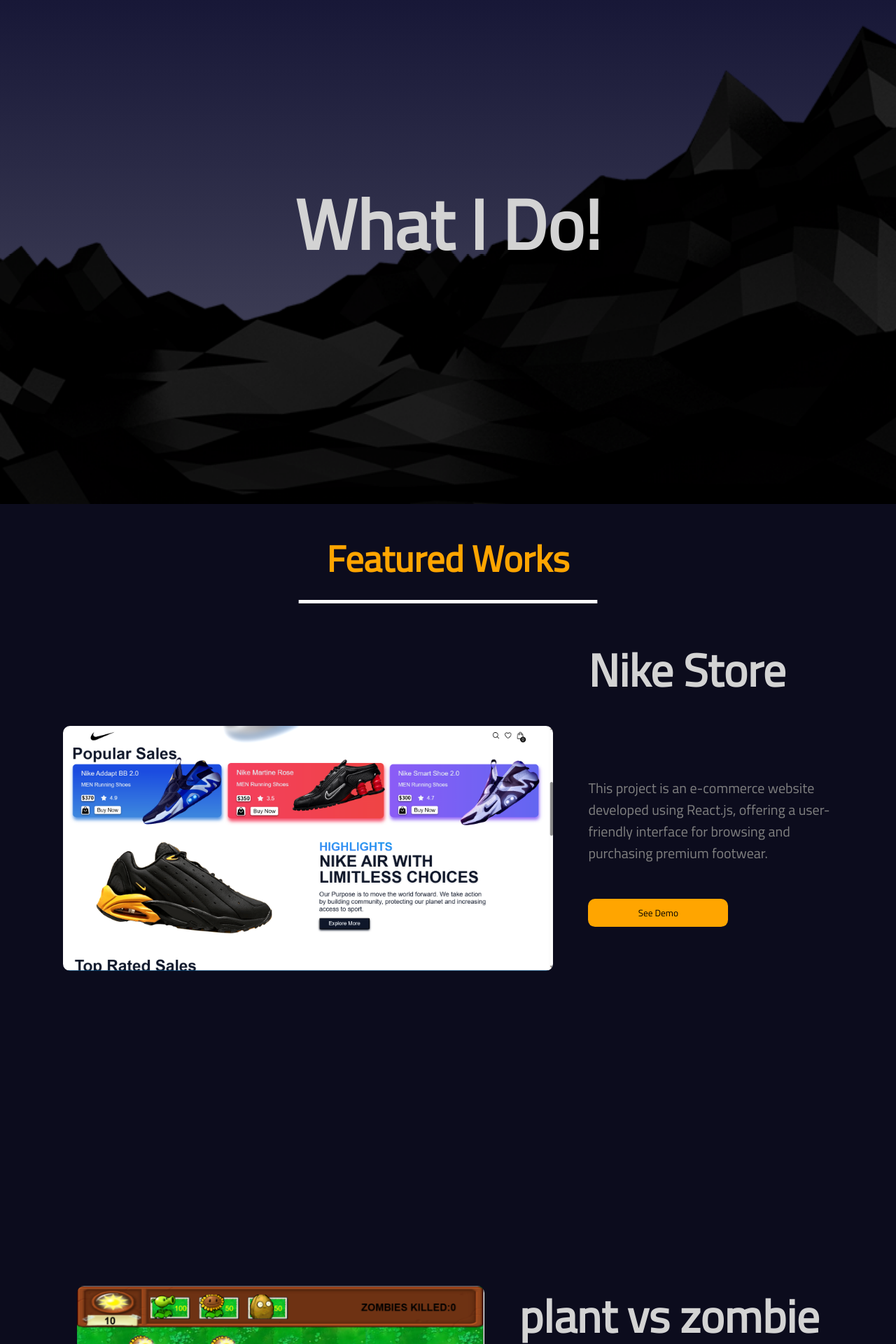
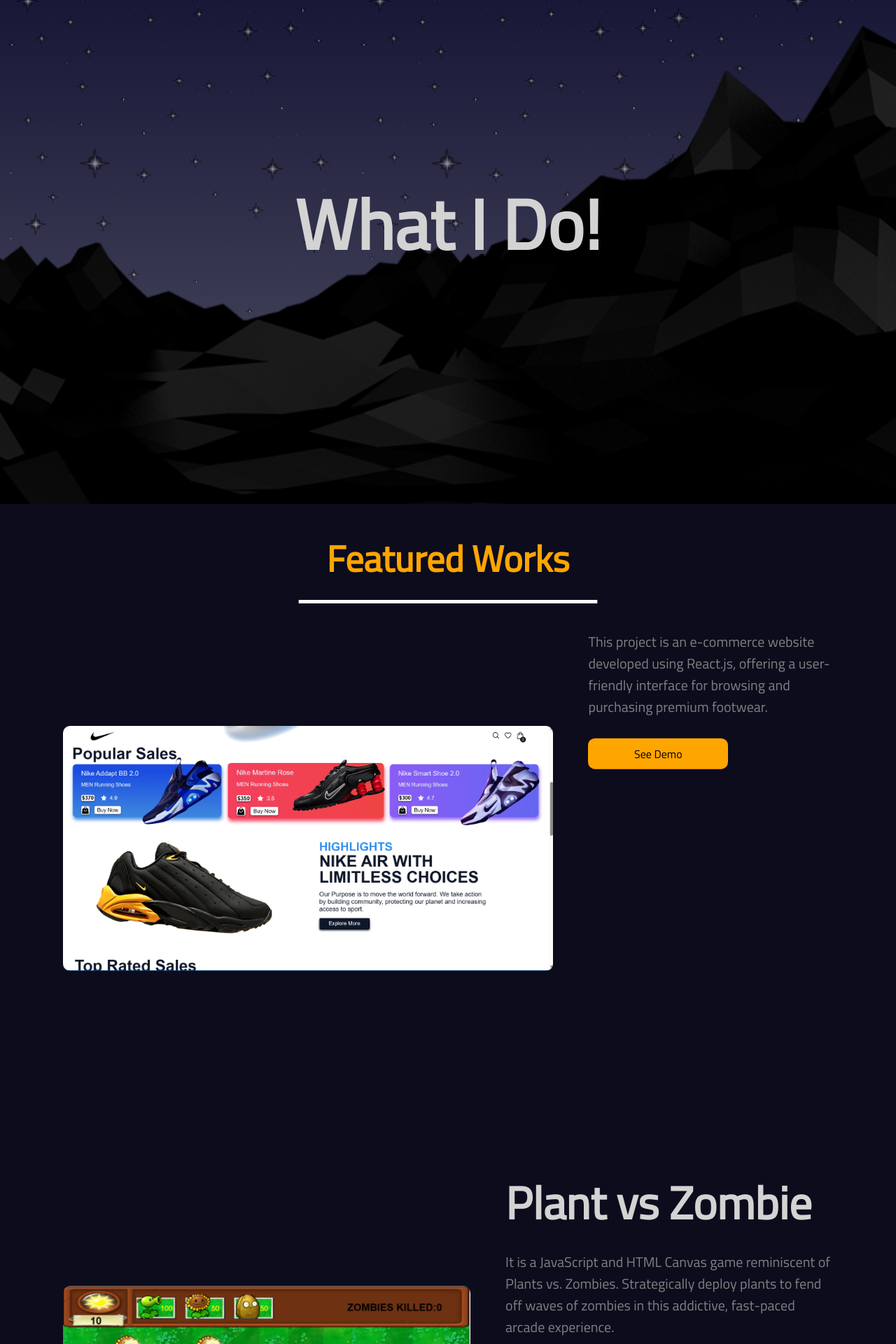
Before and after one commit to shreyash776/Portfolio, a React (Vite) app in the folder portfolio/: page / in a window 1280 px wide. Shown: the part 880-2800 px from the top of the page at 70% size. Built offline with nearby package versions, Linux system fonts and the light colour scheme.

Commit message:
fixed the featured section

```diff
--- a/portfolio/src/Components/Contact.jsx
+++ b/portfolio/src/Components/Contact.jsx
@@ -39,14 +39,14 @@
 
     <motion.div   variants={variants} className='item'>
         <h2>Address</h2>
-        <span>akgec ghaziabad</span>
+        <span>Akgec Ghaziabad ,India</span>
     </motion.div>
     <motion.div  variants={variants} className='item'>
-        <h2>phone.no</h2>
+        <h2>Phone no.</h2>
         <span>6394846293</span>
     </motion.div>
     <motion.div  variants={variants} className='item'>
-        <h2>Mail</h2>
+        <h2>Email</h2>
         <span>shreyashchaurasia77@gmail.com</span>
     </motion.div>
       </motion.div>
@@ -79,8 +79,8 @@
        ref={formRef} initial={{opacity:0}} whileInView={{opacity:1}} transition={{delay:4,duration:1}}>
         <input type="text" required  placeholder='name' name="name"/>
         <input type="email" required  placeholder='email' name="email" />
-        <textarea rows={4} placeholder='message' name="message" ></textarea>
-        <button>submit</button>
+        <textarea rows={4} placeholder='message' name="message"style={{ resize: 'none' }} ></textarea>
+        <button>Submit</button>
       </motion.form>
     </div>
      </motion.div>
--- a/portfolio/src/Components/Home.jsx
+++ b/portfolio/src/Components/Home.jsx
@@ -44,7 +44,7 @@
    <div className='home-wrapper'>
    <motion.div className='text-container' variants={textVariants} initial="initial" animate="animate">
         <motion.h2 variants={textVariants}>SHREYASH CHAURASIA</motion.h2>
-        <motion.h1 variants={textVariants}>I build things for the web</motion.h1>
+        <motion.h1 variants={textVariants}>Fueling the web with code and creativity.</motion.h1>
         <motion.div className='buttons' variants={textVariants}>
             <motion.button variants={textVariants}><a href="#Projects">See the Latest projects</a></motion.button>
             <motion.button variants={textVariants}  ><a href="#Contact" >
--- a/portfolio/src/Components/Parallix.jsx
+++ b/portfolio/src/Components/Parallix.jsx
@@ -10,14 +10,14 @@
   })
 
   const yText=useTransform(scrollYProgress,[0,1],["0%","300%"]);
-//   const yBg=useTransform(scrollYProgress,[0,1],["0%","100%"]);
+  const yBg=useTransform(scrollYProgress,[0,0.7],["0%","50%"]);
 
   return (
     <div className='parallix'
     ref={ref}>
       <motion.h1 style={{y:yText}}>What I Do!</motion.h1>
         <motion.div className='mountain'></motion.div>
-        {/* <motion.div style={{x:yBg}} className='stars'></motion.div> */}
+        <motion.div style={{x:yBg}} className='stars'></motion.div>
     </div>
   )
 }
--- a/portfolio/src/Components/Projects.jsx
+++ b/portfolio/src/Components/Projects.jsx
@@ -1,31 +1,34 @@
-import React,{useRef}from 'react'
+import {useRef}from 'react'
 import {motion,useScroll,useSpring, useTransform} from "framer-motion"
 const items=[
     {
         id:1,
         title:"Nike Store",
         desc:"This project is an e-commerce website developed using React.js, offering a user-friendly interface for browsing and purchasing premium footwear. ",
-        img:"/nike.png"
-
+        img:"/nike.png",
+        git:"https://github.com/shreyash776/Nike-store"
     },
     {
         id:2,
-        title:"plant vs zombie",
-        desc:"plant vs zombie game built using javascript ",
-        img:"/Screenshot 2024-01-25 201551.png"
+        title:"Plant vs Zombie",
+        desc:"It is a JavaScript and HTML Canvas game reminiscent of Plants vs. Zombies. Strategically deploy plants to fend off waves of zombies in this addictive, fast-paced arcade experience. ",
+        img:"/Screenshot 2024-01-25 201551.png",
+        git:"https://github.com/shreyash776/plant-vs-zombie"
     },
     {
         id:3,
         title:"Todo-list",
         img:"/todo.png ",
-        desc:  "A sleek and efficient React-powered todo list for seamless task management."
+        desc:  "ReactToDo is a minimalist to-do list app crafted with React.js. Effortlessly manage tasks with streamlined features for quick adding, deleting, and marking as complete. Stay organized and focused with ReactToDo's clean interface and lightning-fast performance.",
+        git:"https://github.com/shreyash776/Todo-list"
     },
     {
         id:4,
-        title:"amazon-clone",
+        title:"Amazon-clone",
         img:"/amazon.png",
 
-        desc:"A visually stunning Amazon clone list crafted with HTML and CSS for immersive online shopping experience."
+        desc:"A visually stunning Amazon clone list crafted with HTML and CSS for immersive online shopping experience.",
+        git:"https://github.com/shreyash776/amazon-clone"
     },
 
     {
@@ -33,7 +36,9 @@
         title:"Traveler",
         img:"/traveller.png",
 
-        desc:"A traveler website list featuring destinations and experiences, crafted with HTML, CSS, and Js"
+        desc:"A traveler website list featuring destinations and experiences, crafted with HTML, CSS, and Js",
+        git:"https://github.com/shreyash776/traveller"
+
     },
 
 
@@ -41,14 +46,14 @@
         id:6,
         title:"Weather",
         img:"/weather.png",
-
+       git:"https://github.com/shreyash776/weather_app",
         desc:"A modern weather app powered by React, delivering real-time forecasts and intuitive user experience for weather updates."
     },
     {
         id:7,
         title:"Js Animations",
         img:"/animation.png",
-
+       git:"https://github.com/shreyash776/Animation",
         desc:
         "A captivating web page enhanced with JavaScript animations, offering an engaging user experience through dynamic visual effects and interactivity."
     },
@@ -61,7 +66,7 @@
     const {scrollYProgress}=useScroll({
         target:ref,
     });
-    const y=useTransform(scrollYProgress,[0,1],[-390,350]);
+    const y=useTransform(scrollYProgress,[0,1],[-590,250]);
  return(
     <section id="Projects" >
        <div className='container'>
@@ -72,7 +77,8 @@
         <motion.div className='textContainer' style={{y}} >
             <h2>{item.title}</h2>
             <p>{item.desc}</p>
-            <button>See Demo</button>
+            <a href={item.git} target="_blank">See Demo</a>
+            {/* <button><a href={item.git} target="_blank">See Demo</a></button> */}
         </motion.div>
        </div>
 
@@ -91,7 +97,7 @@
 
     <div className='projects' ref={ref}>
     <div className='progress' >
-        <h1>Featured Works</h1>
+        <h1 className='featured-heading'>Featured Works</h1>
         <motion.div style={{scaleX}} className='progressBar'>       </motion.div>
     </div>
       {items.map(item =>(
--- a/portfolio/src/index.css
+++ b/portfolio/src/index.css
@@ -4,6 +4,9 @@
  /* font-family: "DM sans",sans-serif; */
  font-family: 'Titillium Web';
 
+}
+button{
+  color:black;
 }
 html{
   /* scroll-snap-type: y mandatory; */
@@ -172,6 +175,9 @@
   margin:0;
 
 }
+.featured-heading{
+  width:100vw;
+}
 .text-container h1{
   font-size:4.68rem;
   margin:0;
@@ -226,12 +232,14 @@
   z-index: 4;
 }
 .stars{
-  background-image: url();
-  background-size: cover;
-  background-position:center;
+  background-image: url("/71-719385_star-png-transparent.png");
+
+  /* background-position:center; */
+  background-repeat: repeat;
   width: 100%;
   height: 100%;
   position: absolute;
+  /* z-index:-3; */
 }
 .projects{
   position:relative;
@@ -242,8 +250,11 @@
   left:0;
   padding-top:3px;
   text-align: center;
+  width:100%;
+  background-color: #0c0c1d;
   color:orange;
   font-size: 26px;
+  z-index: 999999999;
 }
 
 .progressBar{
@@ -279,7 +290,7 @@
   flex:1;
   display: flex;
   flex-direction: column;
-  gap:30px;
+  gap:10px;
   padding-top: 170px;
   /* padding-right:1rem; */
 }
@@ -287,20 +298,32 @@
   font-size: 65px;
   white-space:wrap;
   z-index: -5;
+  display:flex;
+  align-items:end;
+  margin-bottom:-10px;
+
 }
 .textContainer p{
   font-size: 20px;
   color:gray;
 }
-.textContainer button{
-
+.textContainer a{
+  padding:0;
   background-color: orange;
   border:none;
+  display: flex;
+  justify-content: center;
+  align-items: center;
+  color:black;
   border-radius: 10px;
   padding: 10px;
   width: 200px;
+  font-size: medium;
+  font-weight: 400;
   cursor: pointer;
 }
+
+
 .p-wrapper{
   max-width: 1100px;
   height: 100%;
@@ -354,7 +377,9 @@
   border:none;
   background-color: orange;
   cursor: pointer;
-  font-weight: 500;
+  font-weight: 600;
+border-radius: 5px;
+font-size: 15px;
 }
 form button:active{
   transform: scale(1.02);
@@ -389,5 +414,7 @@
 }
 .project-img:hover{
   transform: translateX(16px);
-  transform: scale(1.1);
+  transform: scale(1.05);
+ transition: .2s ease-in-out all;
+
 }
```
